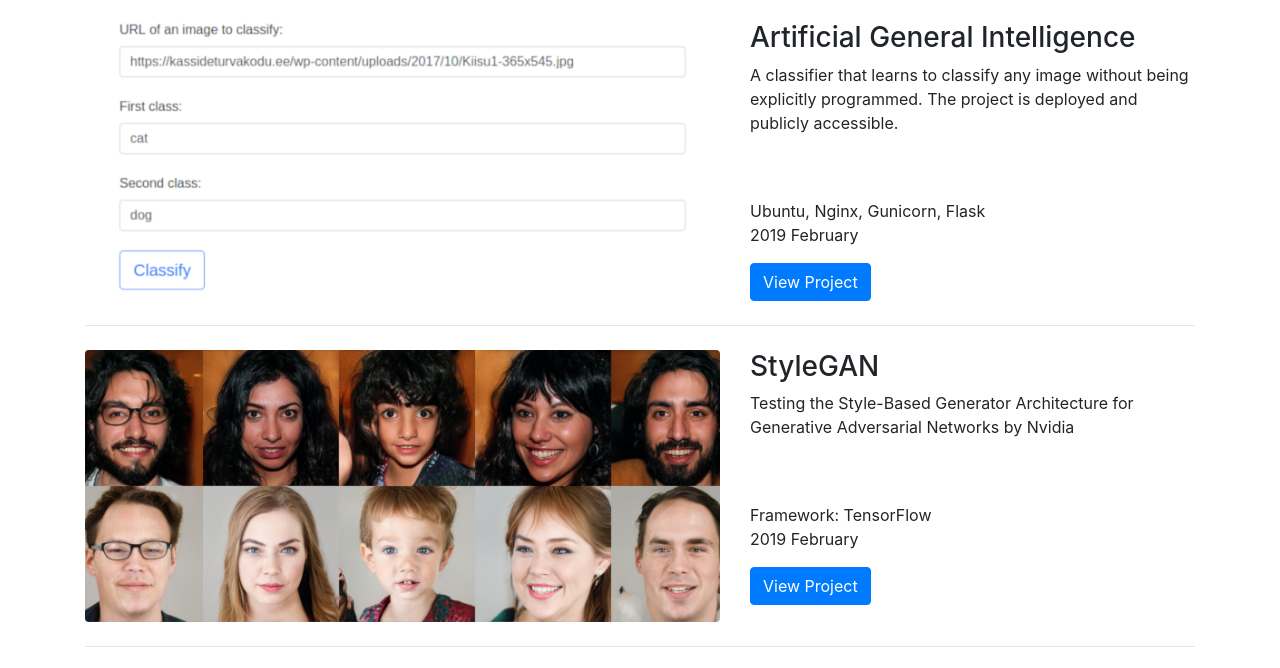
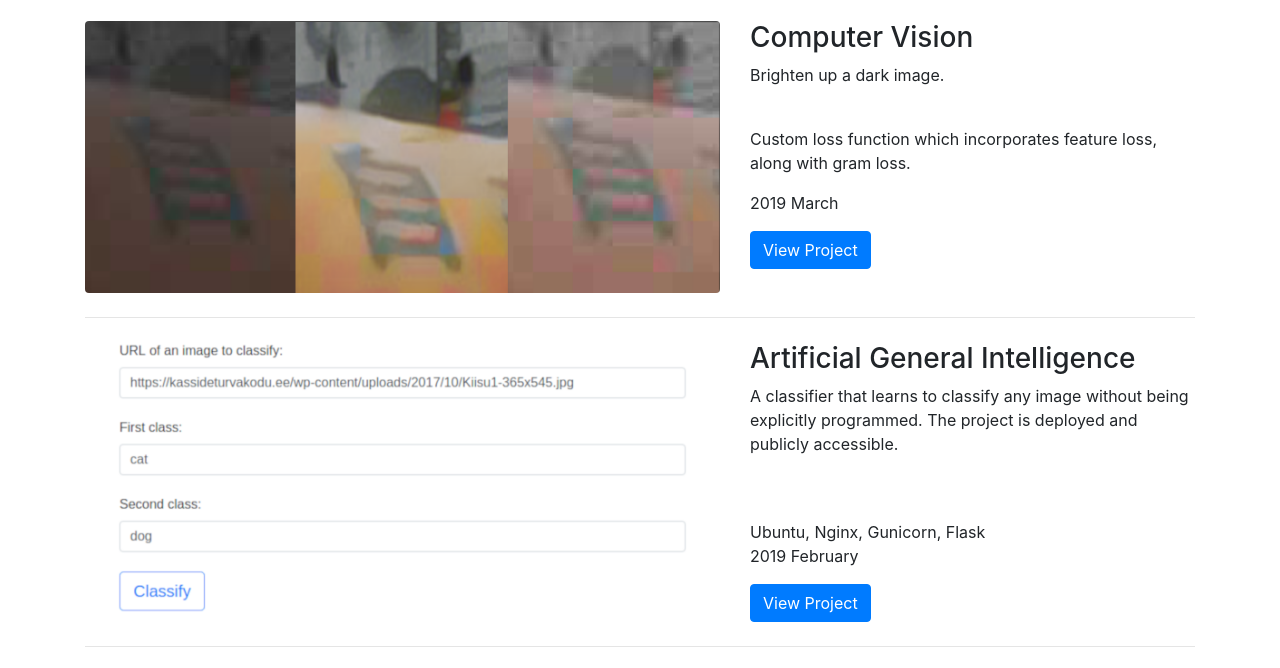
Before and after one commit to korjusk/korjusk.github.io, a website: page index.html in a window 1280 px wide. Shown: the part 131-799 px from the top of the page. Drawn offline with Linux system fonts and the light colour scheme.

Commit message:
added cv

```diff
--- a/index.html
+++ b/index.html
@@ -53,6 +53,22 @@
         <!--<small>Secondary Text</small>-->
       </h1>
 
+      <div class="row">
+        <div class="col-md-7">
+          <img class="img-fluid rounded mb-3 mb-md-0" src="images/cv.png" alt="">
+        </div>
+        <div class="col-md-5">
+          <h3>Computer Vision</h3>
+          <p>Brighten up a dark image.</p>
+          <br>
+          <p>Custom loss function which incorporates feature loss, along with gram loss.</p>
+          2019 March</p>
+          <a class="btn btn-primary" href="https://github.com/korjusk/classifier" target="_blank">View Project</a>
+        </div>
+      </div>
+      <!-- /.row -->
+
+      <hr class="my-4">
       <div class="row">
         <div class="col-md-7">
           <img class="img-fluid rounded mb-3 mb-md-0" src="images/classifier.png" alt="">
```
Also changed, not shown: images/cv.png (added).
